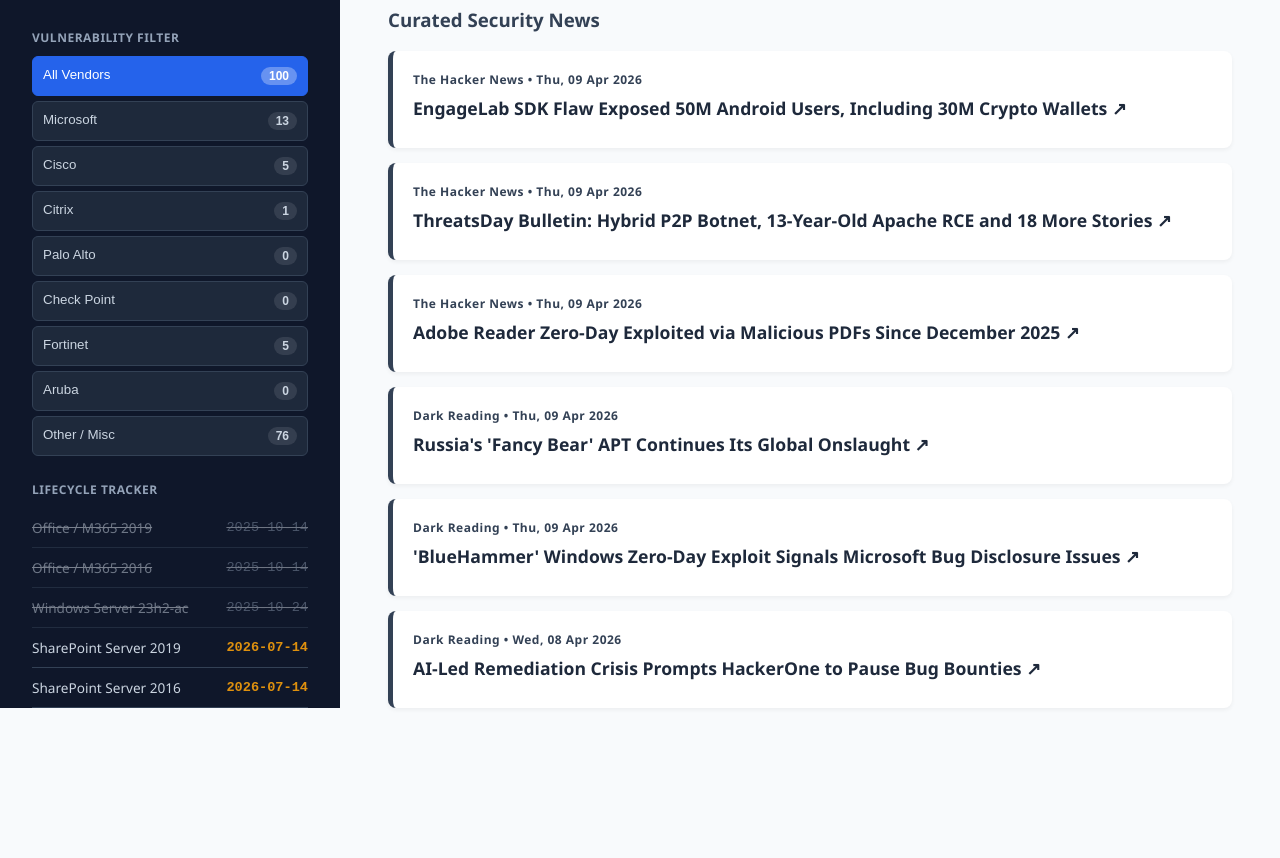
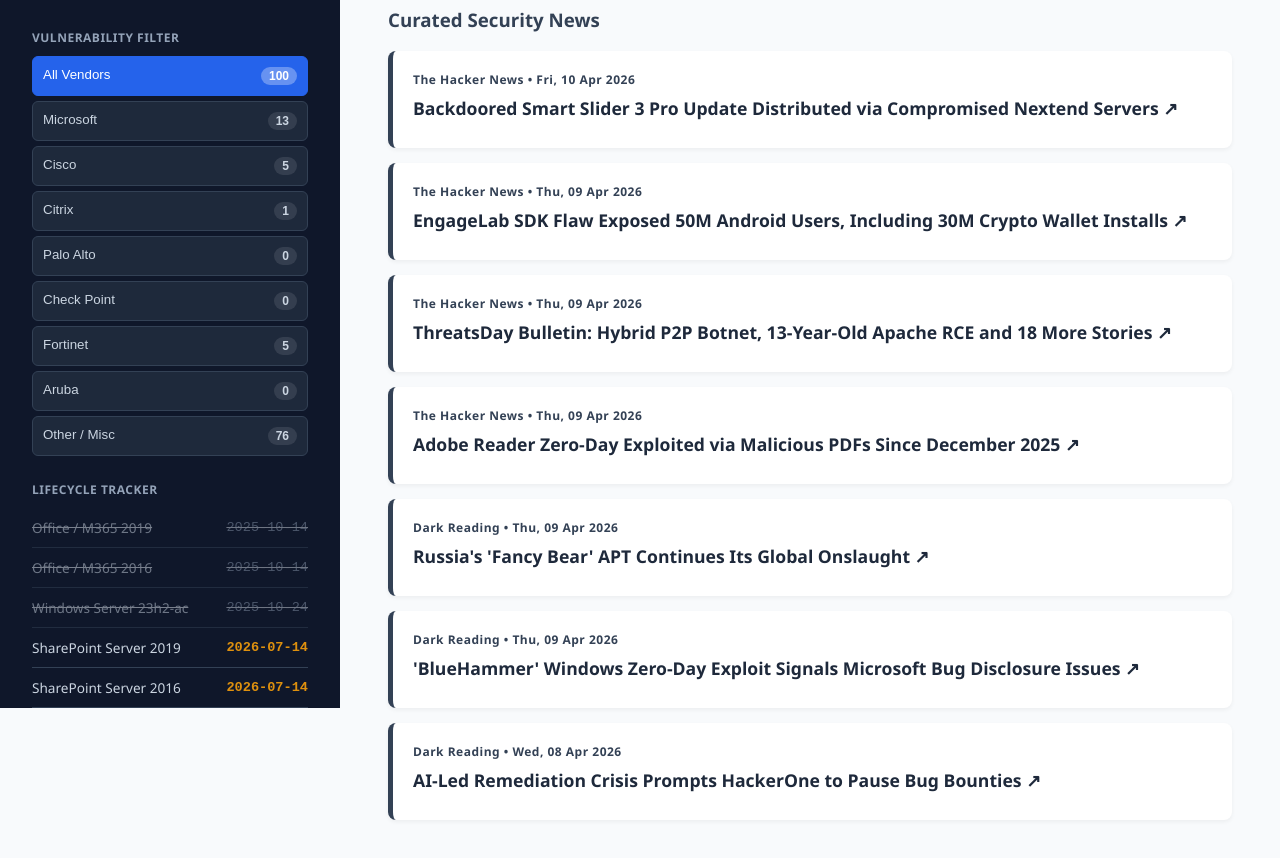
Before and after one commit to MSPGitRepo/MSPThreatIntel, a plain HTML site: page index.html in a window 1280 px wide. Both pictures are taken after a click on the element "Intel Feed". Shown: the part 92-950 px from the top of the page. Before the commit the page ends 847 px from the top, so only its background shows below. Drawn offline with Linux system fonts and the light colour scheme.

Commit message:
deploy: 37c5975cc3050846cc5671659b9a0b8f5b245646

```diff
--- a/index.html
+++ b/index.html
@@ -890,8 +890,12 @@
                 <h3>Curated Security News</h3>
 
         <div class="list-item">
+            <span class="meta">The Hacker News • Fri, 10 Apr 2026</span>
+            <a href="https://thehackernews.com/2026/04/backdoored-smart-slider-3-pro-update.html" target="_blank" class="item-link">Backdoored Smart Slider 3 Pro Update Distributed via Compromised Nextend Servers ↗</a>
+        </div>
+        <div class="list-item">
             <span class="meta">The Hacker News • Thu, 09 Apr 2026</span>
-            <a href="https://thehackernews.com/2026/04/engagelab-sdk-flaw-exposed-50m-android.html" target="_blank" class="item-link">EngageLab SDK Flaw Exposed 50M Android Users, Including 30M Crypto Wallets ↗</a>
+            <a href="https://thehackernews.com/2026/04/engagelab-sdk-flaw-exposed-50m-android.html" target="_blank" class="item-link">EngageLab SDK Flaw Exposed 50M Android Users, Including 30M Crypto Wallet Installs ↗</a>
         </div>
         <div class="list-item">
             <span class="meta">The Hacker News • Thu, 09 Apr 2026</span>
```
